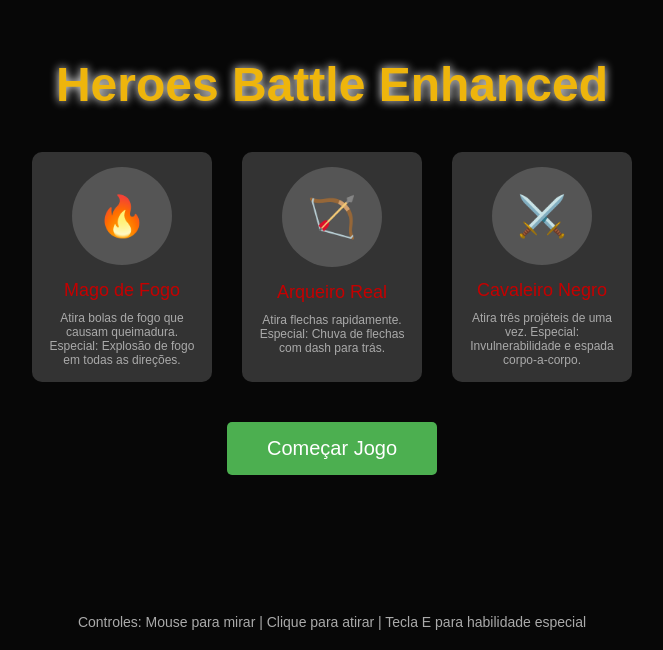
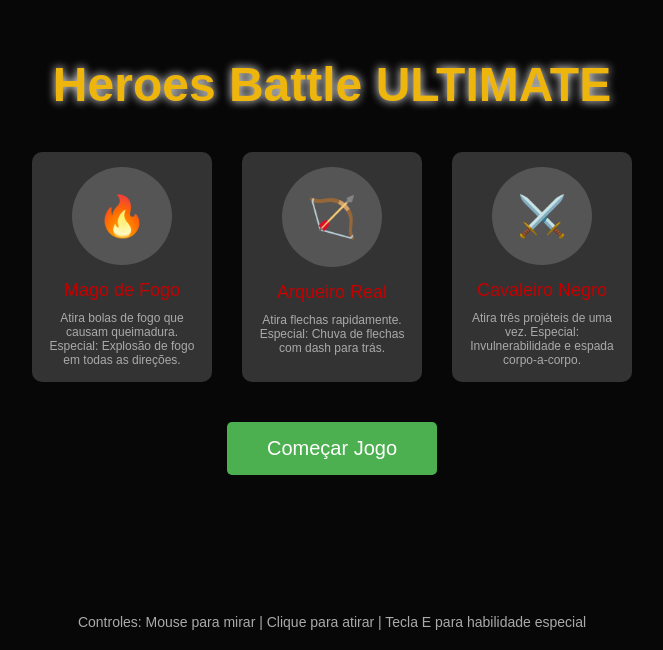
Before and after one commit to Z01NH0/Heroes-Battle-Ultimate-Version, a plain HTML site: page index.html in a window 1280 px wide. Shown: the part 150-800 px from the top of the page, without its empty margins (308-971 px from the left). Drawn offline with Linux system fonts and the light colour scheme.

Commit message:
Update index.html

```diff
--- a/index.html
+++ b/index.html
@@ -3,7 +3,7 @@
 <head>
     <meta charset="UTF-8">
     <meta name="viewport" content="width=device-width, initial-scale=1.0">
-    <title>Heroes Battle Enhanced</title>
+    <title>Heroes Battle ULTIMATE</title>
     <style>
         body {
             margin: 0;
@@ -226,7 +226,7 @@
         </div>
 
         <div id="menu">
-            <h1 id="title">Heroes Battle Enhanced</h1>
+            <h1 id="title">Heroes Battle ULTIMATE</h1>
             <div class="character-select">
                 <div class="character" data-character="fireMage">
                     <div class="character-icon">🔥</div>
```
